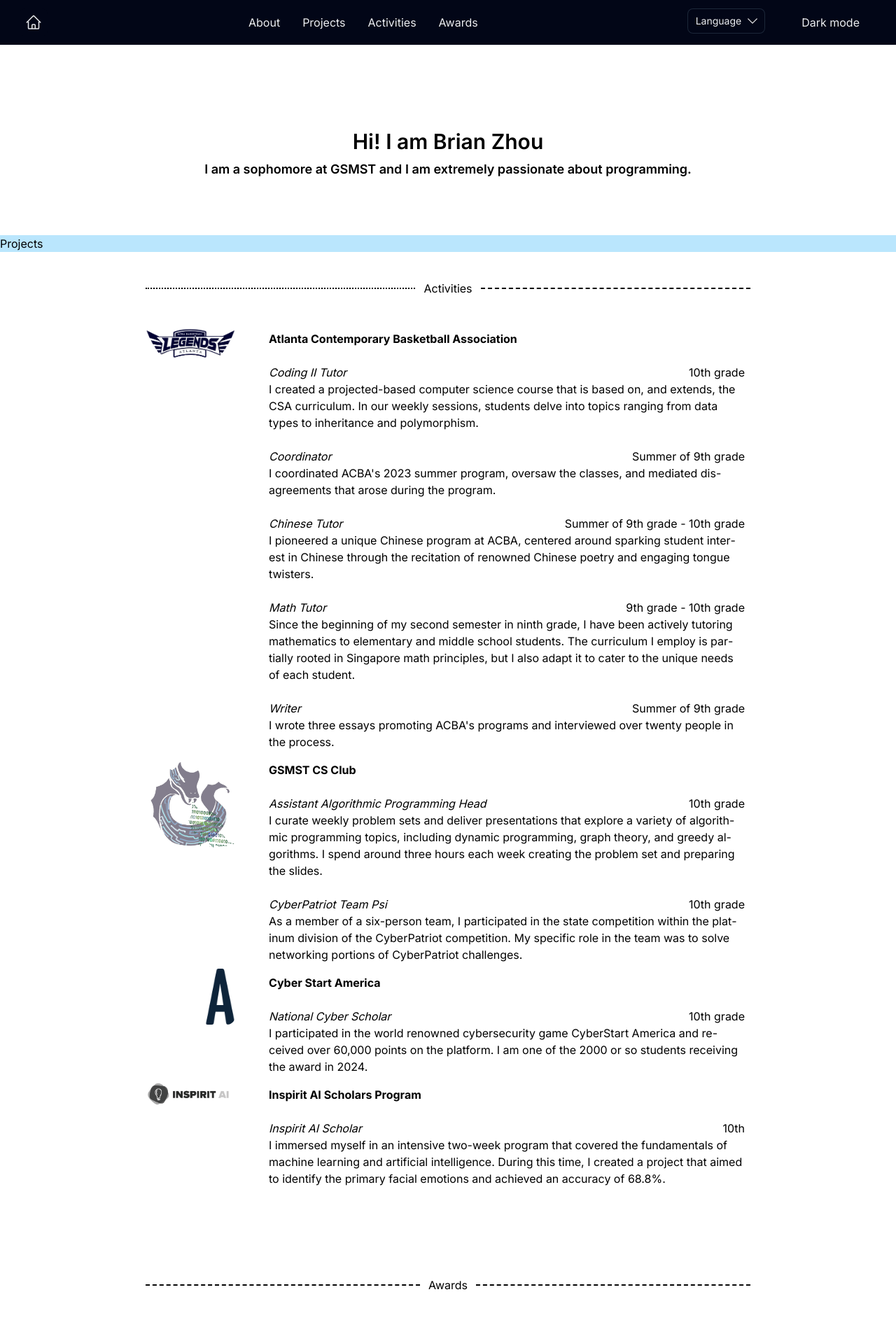
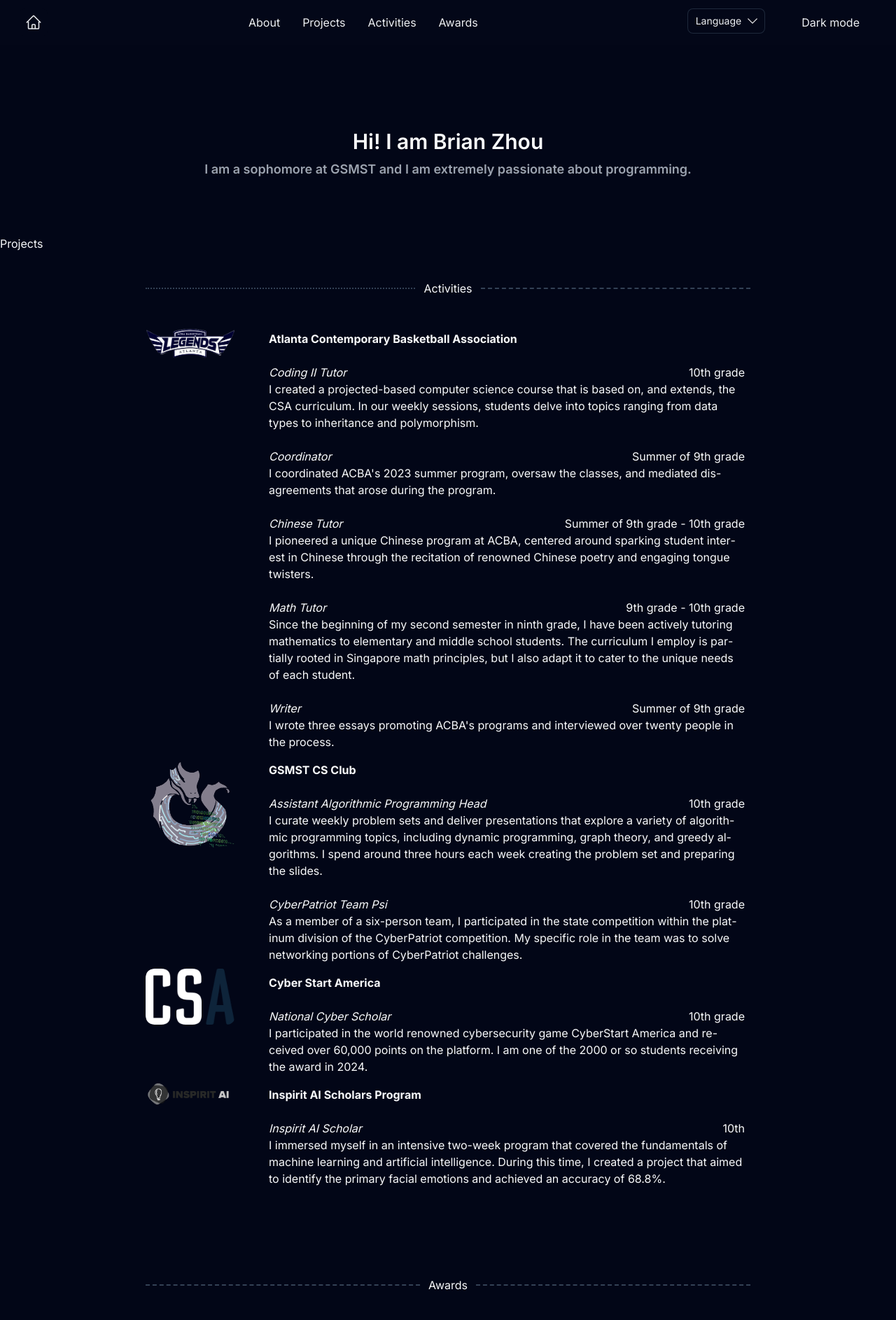
Before and after one commit to Brian21347/brian21347.github.io, a Next.js app: page /brian21347.github.io/ in a window 1280 px wide. Shown: the top 1886 px of the page at 70% size. Built offline with nearby package versions, Linux system fonts and the light colour scheme.

Commit message:
feat(theme): :sparkles: update the website to use the colors in `globals.scss`

```diff
--- a/app/components/About.tsx
+++ b/app/components/About.tsx
@@ -1,10 +1,10 @@
 export default function About() {
   return (
-    <div id="about" className="p-20 min-w-20 max-w-m bg-gradient-to-br from-cyan-500 to-blue-500 h-max">
+    <div id="about" className="p-20 min-w-20 max-w-m bg-slate0 h-max">
       {/* Short description */}
       <div className="flex-col text-slate-600 font-semibold text-center">
-        <h1 className="text-3xl mt-10 text-slate-800">Hi! I am Brian Zhou</h1>
-        <p className="text-lg mt-2">
+        <h1 className="text-3xl mt-10 text-text0">Hi! I am Brian Zhou</h1>
+        <p className="text-lg mt-2 text-text1">
           I am a sophomore at GSMST and I am extremely passionate about
           programming.
         </p>
--- a/app/components/Activities.tsx
+++ b/app/components/Activities.tsx
@@ -3,13 +3,13 @@ import { ENG_activitiesList } from "@/constants/EnglishPage";
 
 export default function Activities() {
   return (
-    <div id="activities" className="relative bg-gradient-to-b from-cyan-400 to-sky-600 h-full">
-      <div className="relative p-20 pt-10 bg-slate-200 w-[80%] m-auto rounded-xl">
+    <div id="activities" className="relative bg-slate0 h-full">
+      <div className="relative p-20 pt-10 w-[80%] m-auto rounded-xl">
         {/* Activities */}
         <div className="flex items-center mb-10">
-          <div className="flex-1 border-t-2 border-slate-400 border-dotted"></div>
-          <span className="px-3 text-slate-700 text-m">Activities</span>
-          <div className="flex-1 border-t-2 border-slate-400 border-dashed"></div>
+          <div className="flex-1 border-t-2 border-slate3 border-dotted"></div>
+          <span className="px-3 text-text0 text-m">Activities</span>
+          <div className="flex-1 border-t-2 border-slate3 border-dashed"></div>
         </div>
         <div className="justify-center">
           <EventListing activities={ENG_activitiesList} />
--- a/app/components/Awards.tsx
+++ b/app/components/Awards.tsx
@@ -3,13 +3,13 @@ import EventListing from "./EventListing";
 
 export default function Awards() {
   return (
-    <div id="awards" className="relative bg-gradient-to-b from-sky-600 to-blue-700 h-full">
-      <div className="relative p-20 pt-10 bg-slate-200 w-[80%] m-auto rounded-xl">
+    <div id="awards" className="relative bg-slate0 h-full">
+      <div className="relative p-20 pt-10 w-[80%] m-auto rounded-xl">
         {/* Awards */}
         <div className="flex items-center mb-10">
-          <div className="flex-1 border-t-2 border-slate-400 border-dashed"></div>
-          <span className="px-3 text-slate-700 text-m">Awards</span>
-          <div className="flex-1 border-t-2 border-slate-400 border-dashed"></div>
+          <div className="flex-1 border-t-2 border-slate3 border-dashed"></div>
+          <span className="px-3 text-text0 text-m">Awards</span>
+          <div className="flex-1 border-t-2 border-slate3 border-dashed"></div>
         </div>
         <div className="justify-center">
           <EventListing activities={ENG_awardsList} />
--- a/app/components/EventListing.tsx
+++ b/app/components/EventListing.tsx
@@ -14,7 +14,7 @@ export default function EventListing(props: any) {
     <>
       {props.activities.map((activity: Activity) => (
         <div
-          className="flex items-start text-slate-800"
+          className="flex items-start text-text0"
           key={activity.eventName}
         >
           <Image
@@ -24,17 +24,17 @@ export default function EventListing(props: any) {
             height={128}
             className="rounded-xl w-[8rem]"
           />
-          <div className="bg-white bg-opacity-50 rounded-lg p-2 ml-10">
+          <div className="rounded-lg p-2 ml-10">
             <a
               href={activity.eventLink}
-              className="hover:text-sky-800 font-bold"
+              className="hover:text-sky4 font-bold"
             >
               {activity.eventName}
             </a>
             {activity.roles.map((element: Role) => (
               <div key={element.description}>
                 <br />
-                <div className="float-root text-slate-500 font-semi-bold">
+                <div className="float-root text-text0 font-semi-bold">
                   <p className="float-left italic">{element.title}</p>
                   <p className="float-right">{element.time}</p>
                 </div>
--- a/app/components/Footer.tsx
+++ b/app/components/Footer.tsx
@@ -2,11 +2,11 @@ import Link from "next/link";
 
 export default function Footer() {
   return (
-    <div className="relative flex-col text-center bg-sky-400 p-10 font-semibold text-slate-600">
+    <div className="relative flex-col text-center bg-slate0 p-10 font-semibold text-text0">
       <div className="px-[25%]">
-        <div className="flex border-t-2 border-slate-500 border-dashed"></div>
+        <div className="flex border-t-2 border-slate4 border-dotted"></div>
         <p>Github</p>
-        <div className="flex border-t-2 border-slate-500 border-dashed"></div>
+        <div className="flex border-t-2 border-slate4 border-dotted"></div>
       </div>
       {/* GitHub logo */}
       <div className="items-center content-center justify-items-center">
--- a/app/components/Navbar.tsx
+++ b/app/components/Navbar.tsx
@@ -41,8 +41,8 @@ export default function Navbar({}) {
 
   return (
     <header
-      className={`w-full sticky z-50 top-0 bg-slate0 ${
-        isScrolled && "shadow-xl min-w-full"
+      className={`w-full sticky z-50 top-0 bg-slate2 ${
+        isScrolled && "shadow-sm min-w-full shadow-text2"
       }`}
     >
       <nav>
--- a/app/components/Projects.tsx
+++ b/app/components/Projects.tsx
@@ -1,6 +1,6 @@
 export default function Projects () {
    return (
-       <div id="projects" className="light bg-sky7">
+       <div id="projects" className="dark bg-slate0 text-text0">
            <p>Projects</p>
        </div>
    );
--- a/app/styles/globals.scss
+++ b/app/styles/globals.scss
@@ -4,6 +4,7 @@
 
 .light, div.light > * {
     // text box backgrounds
+    --white: #ffffff;
     --slate-0: #f8fafc;
     --slate-1: #cbd5e1;
     --slate-2: #94a3b8;
--- a/tailwind.config.ts
+++ b/tailwind.config.ts
@@ -13,6 +13,8 @@ const config: Config = {
       sans: ["inter", ...defaultTheme.fontFamily.sans],
     },
     colors: {
+      white: "var(--white)",
+
       // text box backgrounds
       slate0: "var(--slate-0)",
       slate1: "var(--slate-1)",
```
